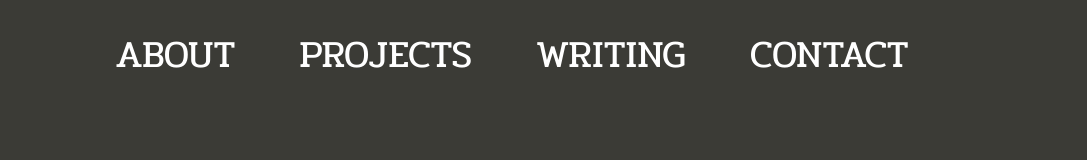
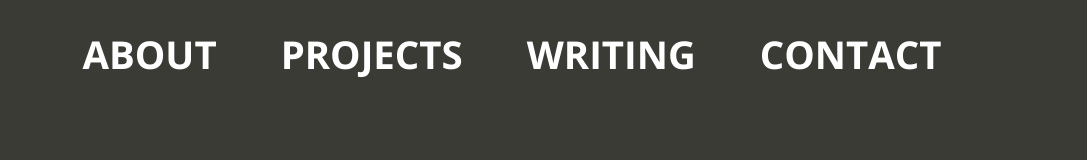
Before and after one commit to StudentCZ/my-website, a React (Create React App) app: page / in a window 1280 px wide. Shown: the top 160 px of the page, without its empty margins (96-1183 px from the left). Built offline with nearby package versions, Linux system fonts and the light colour scheme.

Commit message:
changed nav links font

```diff
--- a/public/index.html
+++ b/public/index.html
@@ -4,9 +4,8 @@
     <meta charset="utf-8" />
     <link rel="preconnect" href="https://fonts.googleapis.com" />
     <link rel="preconnect" href="https://fonts.gstatic.com" crossorigin />
-    <link rel="preconnect" href="https://fonts.gstatic.com" crossorigin />
     <link
-      href="https://fonts.googleapis.com/css2?family=Bungee+Shade&family=Open+Sans:wght@300&family=Pridi&display=swap"
+      href="https://fonts.googleapis.com/css2?family=Bungee+Shade&family=Open+Sans:wght@700&family=Pridi&display=swap"
       rel="stylesheet"
     />
 
--- a/src/components/Articles.module.css
+++ b/src/components/Articles.module.css
@@ -85,6 +85,7 @@ a {
   }
   .text2 {
     font-size: 6vw;
+    margin-right: 30vw;
   }
   .textBox2 {
     width: 90%;
--- a/src/components/NavBar.module.css
+++ b/src/components/NavBar.module.css
@@ -19,7 +19,7 @@ body {
 
 .li {
   font-size: 3vw;
-  font-family: Pridi;
+  font-family: 'Open Sans', sans-serif;
   list-style: none;
   display: inline;
   padding-right: 5vw;
```
